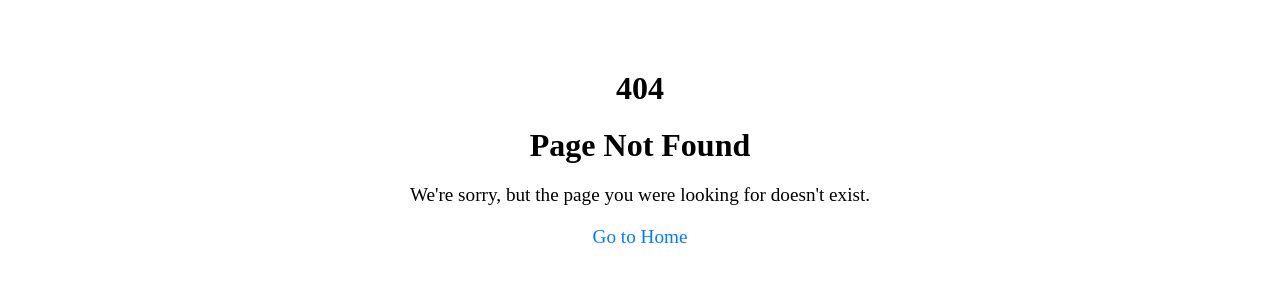
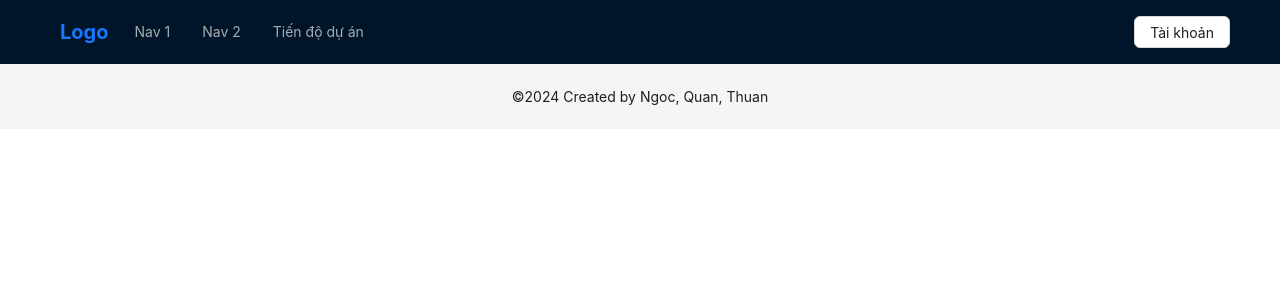
Before and after one commit to B2014778/QuanLyTienDoDuAn_Frontend, a React (Create React App) app: page /progress in a window 1280 px wide. Before the commit this address had no page. Shown: the top 300 px of the page. Built offline with nearby package versions, Linux system fonts and the light colour scheme.

Commit message:
ProgressPage

```diff
--- a/src/components/MenuComponent.js
+++ b/src/components/MenuComponent.js
@@ -51,8 +51,8 @@ const items = [
   {
     key: "3",
     label: (
-      <a href="/nav3" style={{ color: "inherit", textDecoration: "none" }}>
-        Nav 3
+      <a href="/progress" style={{ color: "inherit", textDecoration: "none" }}>
+        Tiến độ dự án
       </a>
     ),
   },
--- /dev/null
+++ b/src/pages/ProgressPage/ProgressPage.js
@@ -0,0 +1,16 @@
+import { Layout } from "antd";
+import React from "react";
+import HeaderComponent from "../../components/HeaderComponent";
+import FooterComponent from "../../components/FooterComponent";
+
+const ProgressPage = () => {
+  return (
+    <Layout>
+      <HeaderComponent />
+      {/* <ContentComponent /> */}
+      <FooterComponent />
+    </Layout>
+  );
+};
+
+export default ProgressPage;
--- a/src/router/index.js
+++ b/src/router/index.js
@@ -1,11 +1,17 @@
 import HomePage from "../pages/HomePage/HomePage";
 import NotFoundPage from "../pages/NotFound/NotFoundPage";
+import ProgressPage from "../pages/ProgressPage/ProgressPage";
 
 const routes = [
   {
     path: "/",
     name: "HomePage",
     page: HomePage,
+  },
+  {
+    path: "/progress",
+    name: "ProgressPage",
+    page: ProgressPage,
   },
   {
     path: "*",
```
